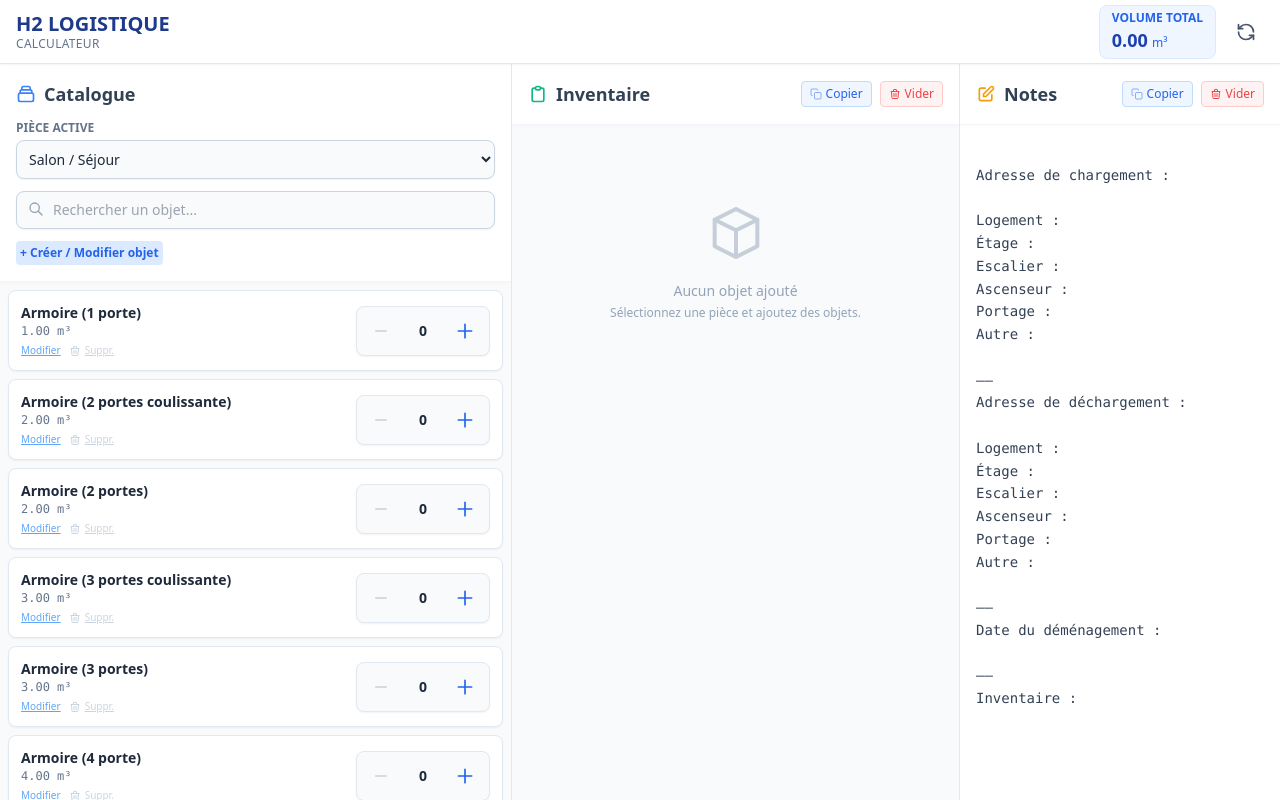
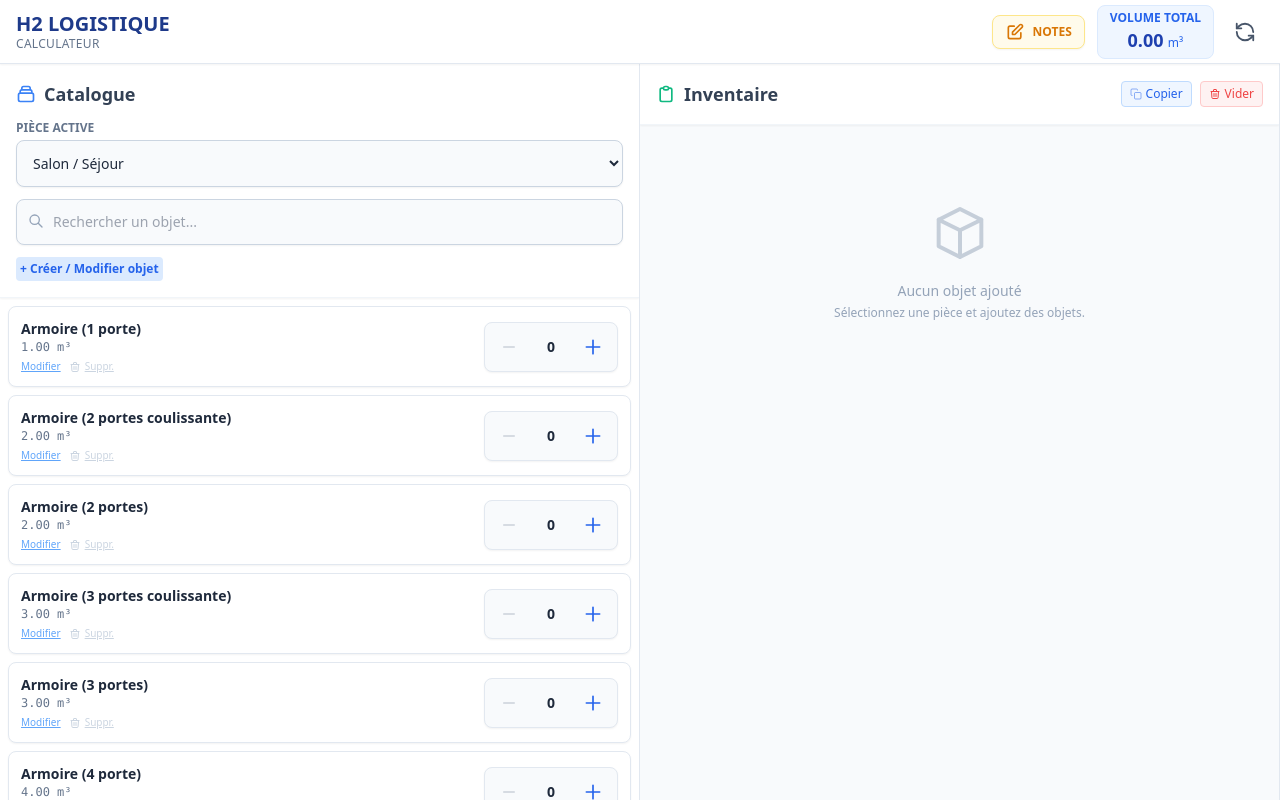
Before and after one commit to H2Logistique/Calculateur-de-cubage, a plain HTML site: page index.html in a window 1280 px wide. Drawn offline with nearby package versions, Linux system fonts and the light colour scheme.

Commit message:
Add files via upload

```diff
--- a/index.html
+++ b/index.html
@@ -30,58 +30,73 @@
             background: #64748b;
         }
 
-        /* Mobile Swipe Logic */
-        .snap-container {
-            scroll-snap-type: x mandatory;
-            overflow-x: auto;
-            display: flex;
-            width: 100%;
-            height: calc(100dvh - 64px); /* Minus Header only (no bottom nav) */
-            scroll-behavior: smooth;
-        }
-
-        .snap-section {
-            scroll-snap-align: start;
-            flex: 0 0 100%;
-            width: 100%;
-            height: 100%;
-            overflow-y: auto;
-            position: relative;
-        }
-
         /* Prevent Pull-to-refresh on mobile */
         body {
             overscroll-behavior-y: none;
             touch-action: pan-x pan-y;
         }
 
-        /* Desktop Layout Overrides */
-        @media (min-width: 1024px) {
-            .snap-container {
-                display: grid;
-                grid-template-columns: 40% 35% 25%; /* Requested Layout */
-                overflow-x: hidden;
-                height: calc(100dvh - 64px); /* Minus Header */
-                scroll-snap-type: none;
-            }
-            .snap-section {
-                width: auto;
-                height: 100%;
-                border-right: 1px solid #e2e8f0;
-            }
-            .snap-section:last-child {
-                border-right: none;
-            }
-            /* Hide Mobile Nav Select */
-            .mobile-nav-select {
-                display: none;
-            }
-        }
-
         /* Utilities */
         .touch-target {
             min-height: 44px;
             min-width: 44px;
+        }
+
+        /* Layout Mobile/Tablet Slide Logic */
+        .slide-container {
+            display: flex;
+            flex-direction: row;
+            overflow-x: auto;
+            overflow-y: hidden;
+            scroll-behavior: smooth;
+            height: calc(100dvh - 64px);
+            scroll-snap-type: x mandatory;
+        }
+
+        .slide-section {
+            height: 100%;
+            overflow-y: auto;
+            flex-shrink: 0;
+            scroll-snap-align: start;
+        }
+
+        /* Responsive Widths */
+        /* Mobile: 90% width to show a peek of the next section, encouraging swipe */
+        @media (max-width: 767px) {
+            .slide-section {
+                width: 90vw;
+                margin-right: 10px; /* Spacing between cards */
+            }
+            .slide-section:last-child {
+                margin-right: 0;
+            }
+            /* Add padding to container so first/last items aren't flush to edge if desired */
+            .slide-container {
+                padding: 0 10px;
+            }
+        }
+
+        /* Tablet (>= 768px): 50% width to show both side-by-side */
+        @media (min-width: 768px) and (max-width: 1023px) {
+            .slide-section {
+                width: 50vw;
+                border-right: 1px solid #e2e8f0;
+            }
+        }
+
+        /* Desktop (>= 1024px): Traditional 3 columns layout logic override */
+        @media (min-width: 1024px) {
+            .slide-container {
+                display: grid;
+                grid-template-columns: 50% 50%; /* Main view is just Cat + Inv */
+                overflow-x: hidden;
+                scroll-snap-type: none;
+                padding: 0;
+            }
+            .slide-section {
+                width: auto;
+                border-right: 1px solid #e2e8f0;
+            }
         }
 
         /* Loading overlay */
@@ -108,48 +123,44 @@
 
     <!-- HEADER -->
     <header class="bg-white border-b border-slate-200 h-16 flex items-center justify-between px-4 shadow-sm z-20 flex-shrink-0 relative">
-        <div class="flex flex-col lg:flex-row lg:items-center gap-1 lg:gap-4">
+        <div class="flex items-center gap-4">
             <div class="flex flex-col">
                 <h1 class="text-xl font-bold text-blue-900 leading-tight">H2 LOGISTIQUE</h1>
                 <span class="text-xs text-slate-500 font-medium tracking-wide">CALCULATEUR</span>
             </div>
+        </div>
 
-            <!-- Mobile Navigation Dropdown -->
-            <div class="mobile-nav-select lg:hidden mt-1">
-                <select id="mobile-view-select" onchange="scrollToSection(this.value)" class="bg-slate-100 border border-slate-300 text-slate-700 text-xs rounded p-1 font-bold uppercase tracking-wider outline-none focus:ring-2 focus:ring-blue-500">
-                    <option value="0">Catalogue</option>
-                    <option value="1">Inventaire</option>
-                    <option value="2">Notes</option>
-                </select>
+        <div class="flex items-center gap-2 sm:gap-3">
+            <!-- Notes Button -->
+            <button onclick="toggleNotes()" class="bg-amber-50 text-amber-600 border border-amber-200 px-3 py-1.5 rounded-lg flex items-center gap-2 hover:bg-amber-100 transition shadow-sm">
+                <svg class="w-5 h-5" fill="none" stroke="currentColor" viewBox="0 0 24 24"><path stroke-linecap="round" stroke-linejoin="round" stroke-width="2" d="M11 5H6a2 2 0 00-2 2v11a2 2 0 002 2h11a2 2 0 002-2v-5m-1.414-9.414a2 2 0 112.828 2.828L11.828 15H9v-2.828l8.586-8.586z"></path></svg>
+                <span class="text-xs font-bold hidden sm:inline">NOTES</span>
+            </button>
+
+            <!-- Volume Display -->
+            <div class="bg-blue-50 px-2 sm:px-3 py-1 rounded-lg border border-blue-100 text-center min-w-[70px]">
+                <span class="text-[10px] text-blue-600 uppercase font-bold block sm:hidden">Vol.</span>
+                <span class="text-xs text-blue-600 uppercase font-bold hidden sm:block">Volume Total</span>
+                <div class="leading-none">
+                    <span id="header-total-volume" class="text-base sm:text-lg font-bold text-blue-800">0.00</span>
+                    <span class="text-[10px] sm:text-xs text-blue-600">m³</span>
                 </div>
             </div>
 
-        <div class="flex items-center gap-3">
-            <div class="bg-blue-50 px-3 py-1 rounded-lg border border-blue-100 hidden sm:block">
-                <span class="text-xs text-blue-600 uppercase font-bold block">Volume Total</span>
-                <span id="header-total-volume" class="text-lg font-bold text-blue-800">0.00</span>
-                <span class="text-xs text-blue-600">m³</span>
-            </div>
-            <!-- Mobile specific compact volume display -->
-            <div class="sm:hidden bg-blue-50 px-2 py-1 rounded border border-blue-100">
-                <span id="header-total-volume-mobile" class="text-sm font-bold text-blue-800">0.00</span>
-                <span class="text-[10px] text-blue-600">m³</span>
-            </div>
-
-            <div class="flex gap-2">
+            <!-- Sync Button -->
             <button onclick="secureAction('sync')" class="p-2 text-slate-600 hover:text-emerald-600 hover:bg-slate-100 rounded-full transition" title="Synchroniser Cloud">
-                    <svg xmlns="http://www.w3.org/2000/svg" width="20" height="20" viewBox="0 0 24 24" fill="none" stroke="currentColor" stroke-width="2" stroke-linecap="round" stroke-linejoin="round"><path d="M21 12a9 9 0 0 0-9-9 9.75 9.75 0 0 0-6.74 2.74L3 8"></path><path d="M3 3v5h5"></path><path d="M3 12a9 9 0 0 0 9 9 9.75 9.75 0 0 0 6.74-2.74L21 16"></path><path d="M16 16h5v5"></path></svg>
+                <svg xmlns="http://www.w3.org/2000/svg" width="22" height="22" viewBox="0 0 24 24" fill="none" stroke="currentColor" stroke-width="2" stroke-linecap="round" stroke-linejoin="round"><path d="M21 12a9 9 0 0 0-9-9 9.75 9.75 0 0 0-6.74 2.74L3 8"></path><path d="M3 3v5h5"></path><path d="M3 12a9 9 0 0 0 9 9 9.75 9.75 0 0 0 6.74-2.74L21 16"></path><path d="M16 16h5v5"></path></svg>
             </button>
-            </div>
         </div>
     </header>
 
     <!-- MAIN CONTENT CONTAINER -->
-    <main id="main-container" class="snap-container bg-slate-50">
+    <!-- Contains only Catalog and Inventory side-by-side -->
+    <main id="main-container" class="slide-container bg-slate-50">
 
-        <!-- MODULE 1: CATALOGUE (Gauche) -->
-        <section id="view-catalog" class="snap-section flex flex-col">
-            <div class="p-4 bg-white border-b border-slate-100 sticky top-0 z-10 shadow-[0_2px_4px_rgba(0,0,0,0.02)]">
+        <!-- MODULE 1: CATALOGUE -->
+        <section id="view-catalog" class="slide-section flex flex-col bg-white border-r border-slate-200">
+            <div class="p-4 bg-white border-b border-slate-100 sticky top-0 z-10 shadow-sm">
                 <h2 class="text-lg font-bold text-slate-700 mb-3 flex items-center gap-2">
                     <svg class="w-5 h-5 text-blue-500" fill="none" stroke="currentColor" viewBox="0 0 24 24"><path stroke-linecap="round" stroke-linejoin="round" stroke-width="2" d="M19 11H5m14 0a2 2 0 012 2v6a2 2 0 01-2 2H5a2 2 0 01-2-2v-6a2 2 0 012-2m14 0V9a2 2 0 00-2-2M5 11V9a2 2 0 012-2m0 0V5a2 2 0 012-2h6a2 2 0 012 2v2M7 7h10"></path></svg>
                     Catalogue
@@ -158,7 +169,7 @@
                 <!-- Room Selector -->
                 <div class="mb-3">
                     <label class="block text-xs font-semibold text-slate-500 uppercase mb-1">Pièce Active</label>
-                    <select id="room-selector" class="w-full p-2 bg-slate-50 border border-slate-300 rounded-lg text-sm font-medium focus:ring-2 focus:ring-blue-500 outline-none shadow-sm">
+                    <select id="room-selector" class="w-full p-3 bg-slate-50 border border-slate-300 rounded-lg text-sm font-medium focus:ring-2 focus:ring-blue-500 outline-none shadow-sm">
                         <option value="Salon">Salon / Séjour</option>
                         <option value="Cuisine">Cuisine</option>
                         <option value="Chambre 1">Chambre 1</option>
@@ -175,10 +186,10 @@
 
                 <!-- Search -->
                 <div class="relative">
-                    <input type="text" id="search-input" placeholder="Rechercher un objet..." class="w-full pl-9 pr-8 py-2 bg-slate-50 border border-slate-300 rounded-lg text-sm focus:ring-2 focus:ring-blue-500 outline-none shadow-sm">
-                    <svg class="absolute left-3 top-2.5 w-4 h-4 text-slate-400" fill="none" stroke="currentColor" viewBox="0 0 24 24"><path stroke-linecap="round" stroke-linejoin="round" stroke-width="2" d="M21 21l-6-6m2-5a7 7 0 11-14 0 7 7 0 0114 0z"></path></svg>
+                    <input type="text" id="search-input" placeholder="Rechercher un objet..." class="w-full pl-9 pr-8 py-3 bg-slate-50 border border-slate-300 rounded-lg text-sm focus:ring-2 focus:ring-blue-500 outline-none shadow-sm">
+                    <svg class="absolute left-3 top-3.5 w-4 h-4 text-slate-400" fill="none" stroke="currentColor" viewBox="0 0 24 24"><path stroke-linecap="round" stroke-linejoin="round" stroke-width="2" d="M21 21l-6-6m2-5a7 7 0 11-14 0 7 7 0 0114 0z"></path></svg>
                     <!-- Clear Button -->
-                    <button id="clear-search-btn" onclick="clearSearch()" class="absolute right-2 top-2.5 text-slate-400 hover:text-slate-600 hidden bg-white rounded-full p-0.5">
+                    <button id="clear-search-btn" onclick="clearSearch()" class="absolute right-2 top-3.5 text-slate-400 hover:text-slate-600 hidden bg-white rounded-full p-0.5">
                         <svg class="w-4 h-4" fill="none" stroke="currentColor" viewBox="0 0 24 24"><path stroke-linecap="round" stroke-linejoin="round" stroke-width="2" d="M6 18L18 6M6 6l12 12"></path></svg>
                     </button>
                 </div>
@@ -211,9 +222,9 @@
             </div>
         </section>
 
-        <!-- MODULE 2: INVENTAIRE (Centre) -->
-        <section id="view-inventory" class="snap-section flex flex-col bg-slate-100 lg:bg-slate-50">
-            <div class="p-4 bg-white border-b border-slate-100 sticky top-0 z-10 flex justify-between items-center shadow-[0_2px_4px_rgba(0,0,0,0.02)]">
+        <!-- MODULE 2: INVENTAIRE -->
+        <section id="view-inventory" class="slide-section flex flex-col bg-slate-100 lg:bg-slate-50">
+            <div class="p-4 bg-white border-b border-slate-100 sticky top-0 z-10 flex justify-between items-center shadow-sm">
                 <h2 class="text-lg font-bold text-slate-700 flex items-center gap-2">
                     <svg class="w-5 h-5 text-emerald-500" fill="none" stroke="currentColor" viewBox="0 0 24 24"><path stroke-linecap="round" stroke-linejoin="round" stroke-width="2" d="M9 5H7a2 2 0 00-2 2v12a2 2 0 002 2h10a2 2 0 002-2V7a2 2 0 00-2-2h-2M9 5a2 2 0 002 2h2a2 2 0 002-2M9 5a2 2 0 012-2h2a2 2 0 012 2"></path></svg>
                     Inventaire
@@ -234,30 +245,39 @@
                 <!-- Inventory groups injected by JS -->
             </div>
         </section>
+    </main>
 
-        <!-- MODULE 3: NOTES (Droite) -->
-        <section id="view-notes" class="snap-section flex flex-col">
-            <div class="p-4 bg-white border-b border-slate-100 sticky top-0 z-10 flex justify-between items-center shadow-[0_2px_4px_rgba(0,0,0,0.02)]">
-                <h2 class="text-lg font-bold text-slate-700 flex items-center gap-2">
+    <!-- NOTES MODAL (Hidden by default, triggered by button) -->
+    <div id="notes-modal" class="hidden fixed inset-0 z-40 flex justify-end">
+        <!-- Backdrop -->
+        <div onclick="toggleNotes()" class="absolute inset-0 bg-black/30 backdrop-blur-sm transition-opacity"></div>
+
+        <!-- Sidebar Content -->
+        <div class="relative w-full max-w-md bg-white h-full shadow-2xl flex flex-col transform transition-transform duration-300">
+            <div class="p-4 bg-amber-50 border-b border-amber-100 flex justify-between items-center">
+                <h2 class="text-lg font-bold text-slate-800 flex items-center gap-2">
                     <svg class="w-5 h-5 text-amber-500" fill="none" stroke="currentColor" viewBox="0 0 24 24"><path stroke-linecap="round" stroke-linejoin="round" stroke-width="2" d="M11 5H6a2 2 0 00-2 2v11a2 2 0 002 2h11a2 2 0 002-2v-5m-1.414-9.414a2 2 0 112.828 2.828L11.828 15H9v-2.828l8.586-8.586z"></path></svg>
                     Notes
                 </h2>
-                <div class="flex gap-2">
-                    <button onclick="copyNotes()" class="text-xs text-blue-600 hover:text-blue-800 font-medium border border-blue-200 px-2 py-1 rounded bg-blue-50 flex items-center gap-1">
-                        <svg class="w-3 h-3" fill="none" stroke="currentColor" viewBox="0 0 24 24"><rect x="9" y="9" width="13" height="13" rx="2" ry="2"></rect><path d="M5 15H4a2 2 0 0 1-2-2V4a2 2 0 0 1 2-2h9a2 2 0 0 1 2 2v1"></path></svg>
+                <button onclick="toggleNotes()" class="text-slate-400 hover:text-slate-600 bg-white rounded-full p-1">
+                    <svg class="w-6 h-6" fill="none" stroke="currentColor" viewBox="0 0 24 24"><path stroke-linecap="round" stroke-linejoin="round" stroke-width="2" d="M6 18L18 6M6 6l12 12"></path></svg>
+                </button>
+            </div>
+
+            <div class="p-2 border-b border-slate-100 flex justify-end gap-2 bg-white">
+                <button onclick="copyNotes()" class="text-xs text-blue-600 hover:text-blue-800 font-medium border border-blue-200 px-3 py-1.5 rounded bg-blue-50 flex items-center gap-1">
                     Copier
                 </button>
-                    <button onclick="askResetNotes()" class="text-xs text-red-500 hover:text-red-700 font-medium border border-red-200 px-2 py-1 rounded bg-red-50 flex items-center gap-1">
-                         <svg class="w-3 h-3" fill="none" stroke="currentColor" viewBox="0 0 24 24"><path stroke-linecap="round" stroke-linejoin="round" stroke-width="2" d="M19 7l-.867 12.142A2 2 0 0116.138 21H7.862a2 2 0 01-1.995-1.858L5 7m5 4v6m4-6v6m1-10V4a1 1 0 00-1-1h-4a1 1 0 00-1 1v3M4 7h16"></path></svg>
+                <button onclick="askResetNotes()" class="text-xs text-red-500 hover:text-red-700 font-medium border border-red-200 px-3 py-1.5 rounded bg-red-50 flex items-center gap-1">
                     Vider
                 </button>
             </div>
-            </div>
-            <div class="flex-1 p-4 bg-yellow-50 lg:bg-white h-full pb-4">
+
+            <div class="flex-1 p-4 bg-yellow-50">
                 <textarea id="notepad-area" class="w-full h-full bg-transparent resize-none outline-none text-sm text-slate-700 font-mono leading-relaxed" placeholder="Prendre des notes ici..."></textarea>
             </div>
-        </section>
-    </main>
+        </div>
+    </div>
 
     <!-- CONFIRMATION MODAL -->
     <div id="confirm-modal" class="hidden fixed inset-0 bg-black/50 z-50 flex items-center justify-center p-4">
@@ -276,7 +296,6 @@
         <div class="bg-white rounded-xl shadow-2xl p-6 w-full max-w-sm">
             <h3 class="text-lg font-bold text-slate-800 mb-2">Accès Sécurisé Requis</h3>
             <p class="text-sm text-slate-500 mb-4">Cette action nécessite un code d'authentification.</p>
-            <!-- Changed type to text as requested -->
             <input type="text" id="security-code-input" class="w-full p-3 border border-slate-300 rounded-lg mb-4 text-center tracking-widest text-lg" placeholder="Code d'accès">
             <div class="flex gap-2">
                 <button onclick="closeModal('security-modal')" class="flex-1 py-2 text-slate-600 font-medium bg-slate-100 rounded-lg hover:bg-slate-200">Annuler</button>
@@ -432,8 +451,7 @@
             { id: 134, name: "Vase (grand)", vol: 0.3, cat: "General" },
             { id: 135, name: "Vélo", vol: 0.3, cat: "General" },
             { id: 136, name: "Vélo elliptique", vol: 0.5, cat: "General" },
-            { id: 137, name: "Ventilateur", vol: 0.2, cat: "General" },
-            { id: 138, name: "Guéridon", vol: 0.25, cat: "General" }
+            { id: 137, name: "Ventilateur", vol: 0.2, cat: "General" }
         ];
 
         const DEFAULT_NOTES = `
@@ -506,7 +524,7 @@ Inventaire :
             document.getElementById('notepad-area').value = state.notes;
 
             // Set initial Select value
-            document.getElementById('mobile-view-select').value = "0";
+            // document.getElementById('mobile-view-select').value = "0"; // Removed
 
             renderCatalog();
             renderInventory();
@@ -632,7 +650,7 @@ Inventaire :
         function updateTotalHeader() {
             const total = state.inventory.reduce((sum, item) => sum + (item.vol * item.qty), 0);
             document.getElementById('header-total-volume').textContent = total.toFixed(2);
-            document.getElementById('header-total-volume-mobile').textContent = total.toFixed(2);
+            // Mobile volume now in same element
         }
 
         // --- 4. LOGIC & ACTIONS ---
@@ -718,8 +736,6 @@ Inventaire :
         }
 
         function deleteCatalogItem(id) {
-            // Replaced native confirm with direct action secured by auth code or just remove if easy
-            // But per request "Supprimer définitivement..."
             openConfirm("Supprimer définitivement cet objet du catalogue ?", () => {
                 const idx = state.catalog.findIndex(i => i.id === id);
                 if(idx !== -1) {
@@ -746,14 +762,12 @@ Inventaire :
             const searchInput = document.getElementById('search-input');
             searchInput.value = '';
             renderCatalog();
-            // Hide button
             document.getElementById('clear-search-btn').classList.add('hidden');
             searchInput.focus();
         }
 
         // --- 6. SECURITY & CONFIRM SYSTEM ---
 
-        // Modal Confirm Logic (Replaces native confirm)
         function openConfirm(msg, callback) {
             document.getElementById('confirm-msg').textContent = msg;
             currentConfirmCallback = callback;
@@ -798,7 +812,7 @@ Inventaire :
 
         function verifyCode() {
             const input = document.getElementById('security-code-input').value;
-            if (input === "abc") {
+            if (input === "Helmi2025") {
                 closeModal('security-modal');
                 executeSecureAction();
             } else {
@@ -833,6 +847,16 @@ Inventaire :
             document.getElementById(id).classList.remove('flex');
         }
 
+        // --- NOTES MODAL TOGGLE ---
+        function toggleNotes() {
+            const modal = document.getElementById('notes-modal');
+            if (modal.classList.contains('hidden')) {
+                modal.classList.remove('hidden');
+            } else {
+                modal.classList.add('hidden');
+            }
+        }
+
         // --- 7. SYNC & PERSISTENCE ---
 
         function saveData() {
@@ -857,7 +881,7 @@ Inventaire :
                     notes: state.notes,
                     lastUpdated: firebase.firestore.FieldValue.serverTimestamp()
                 });
-                showToast("Synchronisation réussie !");
+                showToast("Catalogue et données mis à jour pour tous !");
             } catch (err) {
                 console.error("Sync failed", err);
                 showToast("Erreur de synchronisation");
@@ -918,28 +942,6 @@ Inventaire :
                     saveData();
                 }, 500);
             });
-
-            // Scroll Spy for Mobile Nav Select
-            const container = document.getElementById('main-container');
-            container.addEventListener('scroll', () => {
-                if (window.innerWidth >= 1024) return;
-
-                const scrollLeft = container.scrollLeft;
-                const width = container.offsetWidth;
-                const index = Math.round(scrollLeft / width);
-
-                const select = document.getElementById('mobile-view-select');
-                if(select.value != index) select.value = index;
-            });
-        }
-
-        function scrollToSection(index) {
-            const container = document.getElementById('main-container');
-            const width = container.offsetWidth;
-            container.scrollTo({
-                left: width * index,
-                behavior: 'smooth'
-            });
         }
 
         function showToast(msg) {
@@ -960,26 +962,22 @@ Inventaire :
 
             let text = "";
 
-            // Group by Room
             const grouped = state.inventory.reduce((acc, item) => {
                 acc[item.room] = acc[item.room] || [];
                 acc[item.room].push(item);
                 return acc;
             }, {});
 
-            // Sort rooms alphabetically for consistency
             const sortedRooms = Object.keys(grouped).sort();
 
             sortedRooms.forEach(room => {
-                text += `${room.toUpperCase()}\n`; // Pièce
+                text += `${room.toUpperCase()}\n`;
                 grouped[room].forEach(item => {
-                    // Modification ici : Ajout de \t (tabulation) pour séparer les colonnes Excel
                     text += `${item.name}\t${item.qty}\n`;
                 });
-                text += "\n"; // Spacing between rooms
+                text += "\n";
             });
 
-            // Add Total at the end for utility
             const total = state.inventory.reduce((sum, item) => sum + (item.vol * item.qty), 0);
             text += `TOTAL:\t${total.toFixed(2)} m³`;
 
@@ -991,16 +989,12 @@ Inventaire :
             fallbackCopyText(text, "Notes copiées");
         }
 
-        // Robust Copy Function (Works better in iframes/mobile than clipboard API)
         function fallbackCopyText(text, successMsg) {
             const textArea = document.createElement("textarea");
             textArea.value = text;
-
-            // Avoid scrolling to bottom
             textArea.style.top = "0";
             textArea.style.left = "0";
             textArea.style.position = "fixed";
-
             document.body.appendChild(textArea);
             textArea.focus();
             textArea.select();
@@ -1012,7 +1006,6 @@ Inventaire :
             } catch (err) {
                 showToast("Erreur copie");
             }
-
             document.body.removeChild(textArea);
         }
 
@@ -1021,5 +1014,4 @@ Inventaire :
 
     </script>
 </body>
-
 </html>
```
Lines whose indentation alone changed are shown as unchanged.
